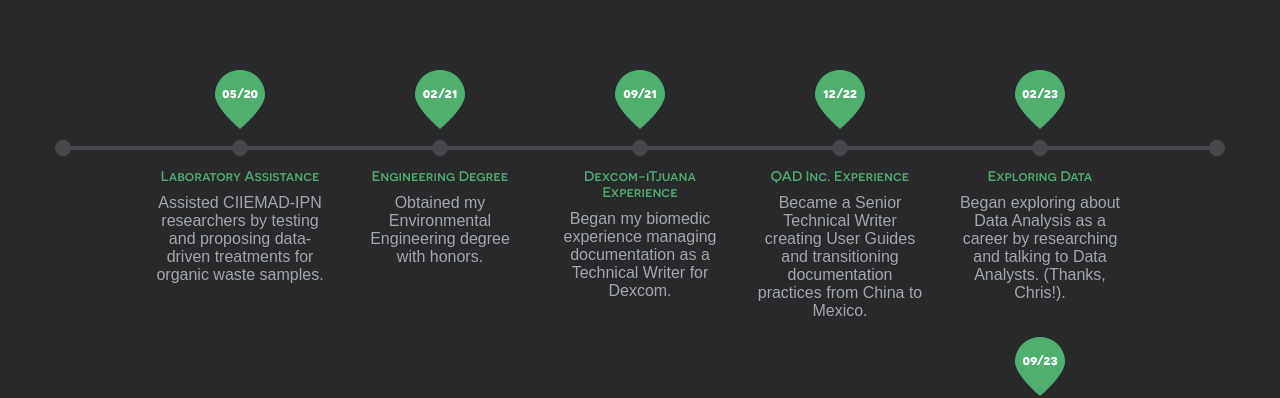
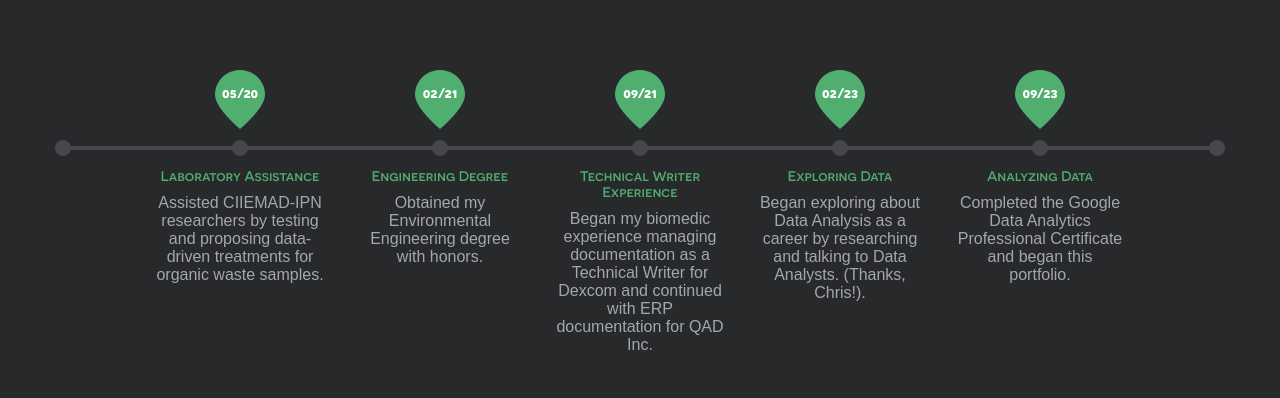
Before and after one commit to Diana-Castro/diana-castro.github.io, a plain HTML site: page index.html in a window 1280 px wide. Shown: the part 574-972 px from the top of the page. Drawn offline with nearby package versions, Linux system fonts and the light colour scheme.

Commit message:
Update index.html
Updated timeline

```diff
--- a/index.html
+++ b/index.html
@@ -57,17 +57,9 @@
 								<div class="date">
 									<span>09/21</span>
 								</div>
-								<h3>Dexcom-iTjuana Experience</h3>
+								<h3>Technical Writer Experience</h3>
 								<p>Began my biomedic experience managing documentation as a Technical
-								Writer for Dexcom.</p>
-							</li>
-							<li>
-								<div class="date">
-									<span>12/22</span>
-								</div>
-								<h3>QAD Inc. Experience</h3>
-								<p>Became a Senior Technical Writer creating User
-								Guides and transitioning documentation practices from China to Mexico.</p>
+								Writer for Dexcom and continued with ERP documentation for QAD Inc.</p>
 							</li>
 							<li>
 								<div class="date">
```
